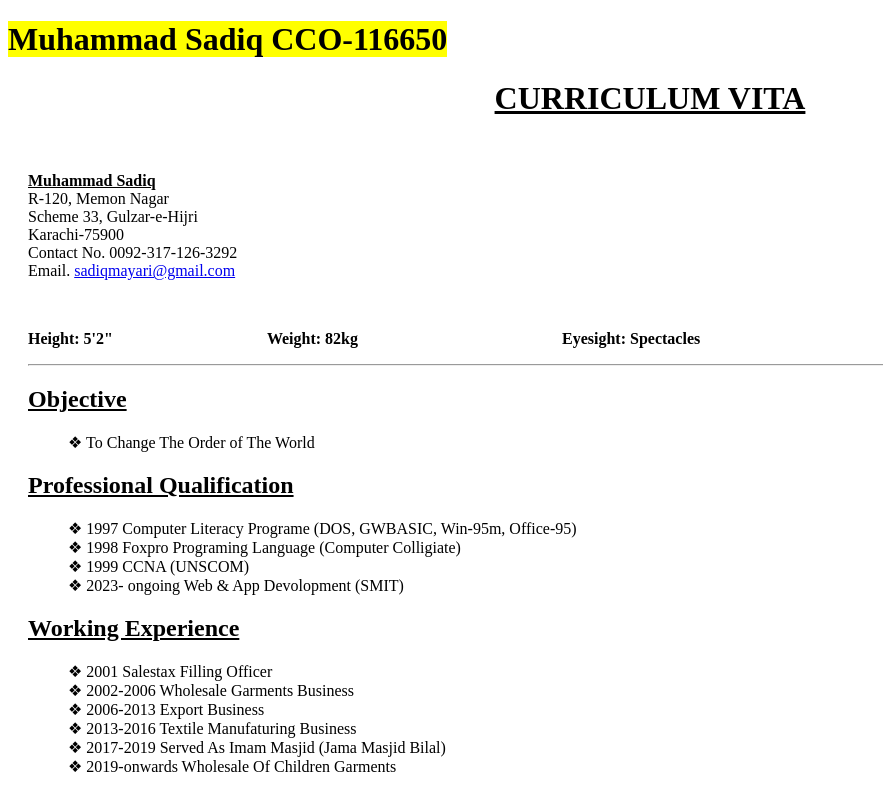
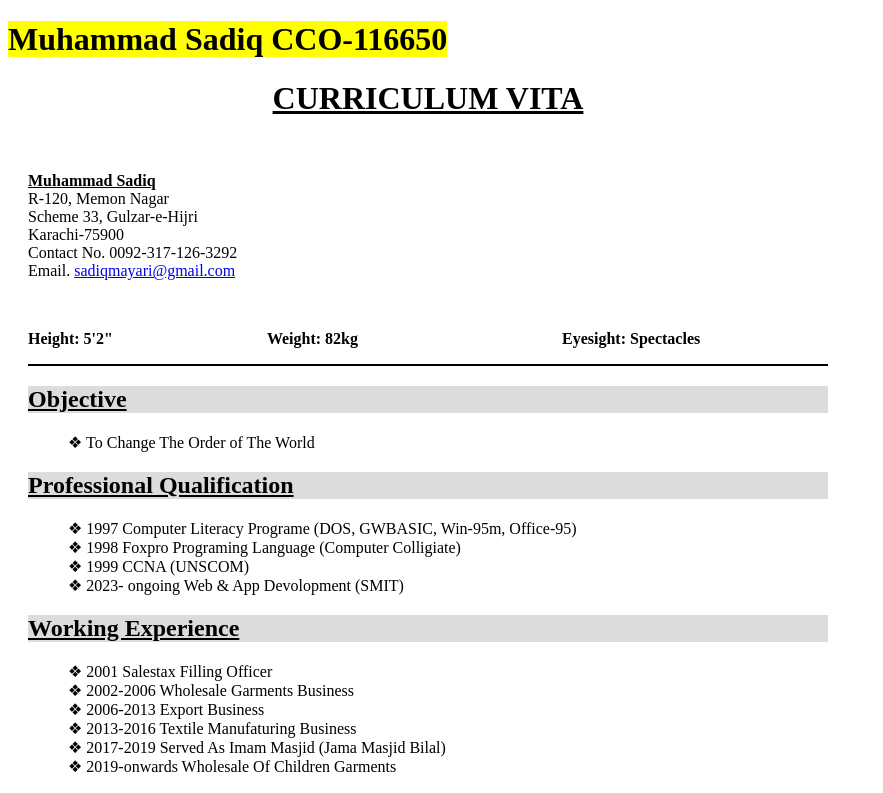
Before and after one commit to sadiqmayari/assignment7, a plain HTML site: page curriculam vita.html in a window 1280 px wide. Shown: the top 793 px of the page, without its empty margins (0-883 px from the left). Drawn offline with Linux system fonts and the light colour scheme.

Commit message:
resubmission

```diff
--- a/curriculam vita.html
+++ b/curriculam vita.html
@@ -5,12 +5,23 @@
     <meta charset="UTF-8">
     <meta name="viewport" content="width=device-width, initial-scale=1.0">
     <title>CV</title>
+    <style>
+        hr {
+            border: none;
+      height: 2px;
+      background-color: #000;
+      margin: 10px 0;
+        }
+        h2 {
+            background-color: gainsboro;
+        }
+    </style>
 </head>
 
 <body>
 
     <h1> <mark>Muhammad Sadiq CCO-116650</mark></h1>
-<div style="padding-left: 20px;">
+<div style="padding-left: 20px; width: 800px;">
     <h1 align="center"><u>CURRICULUM VITA </u></h1>
     <br />
 
```
Also changed, not shown: index.html (+16 -0 lines).
